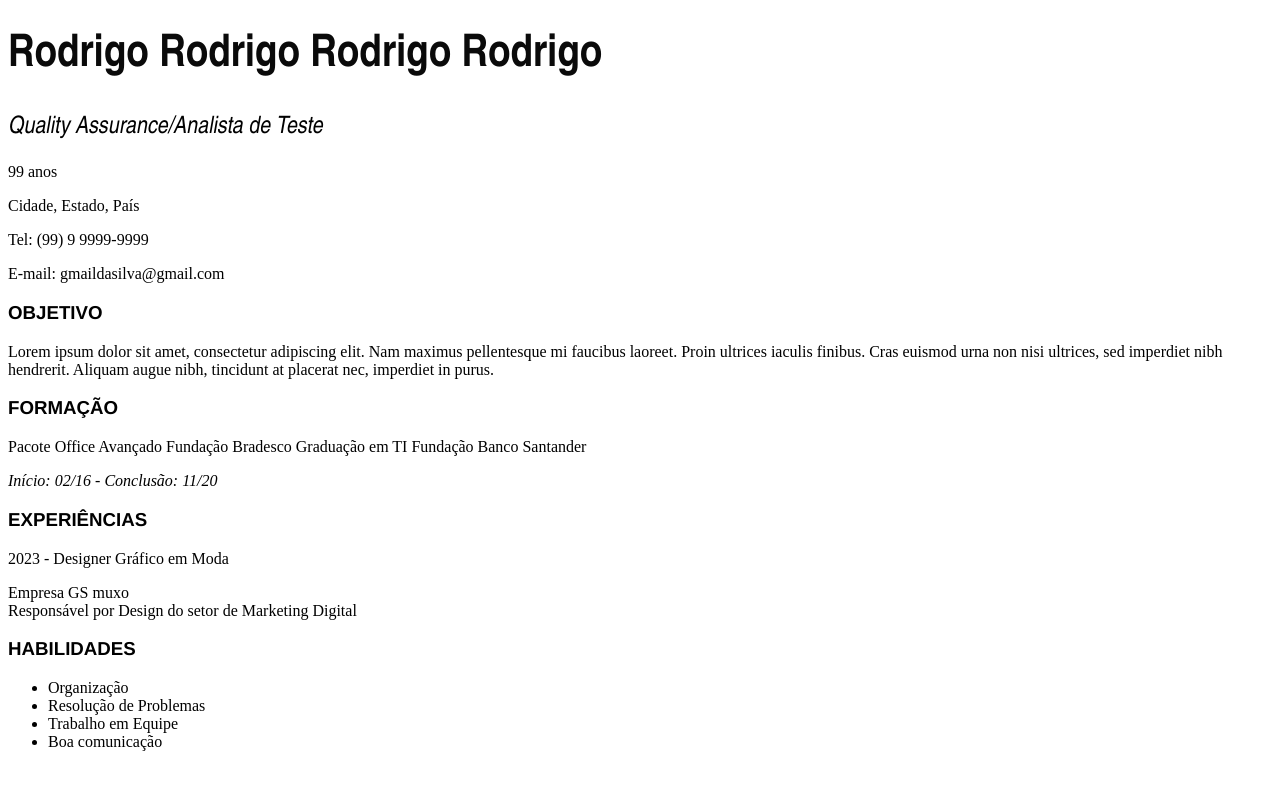
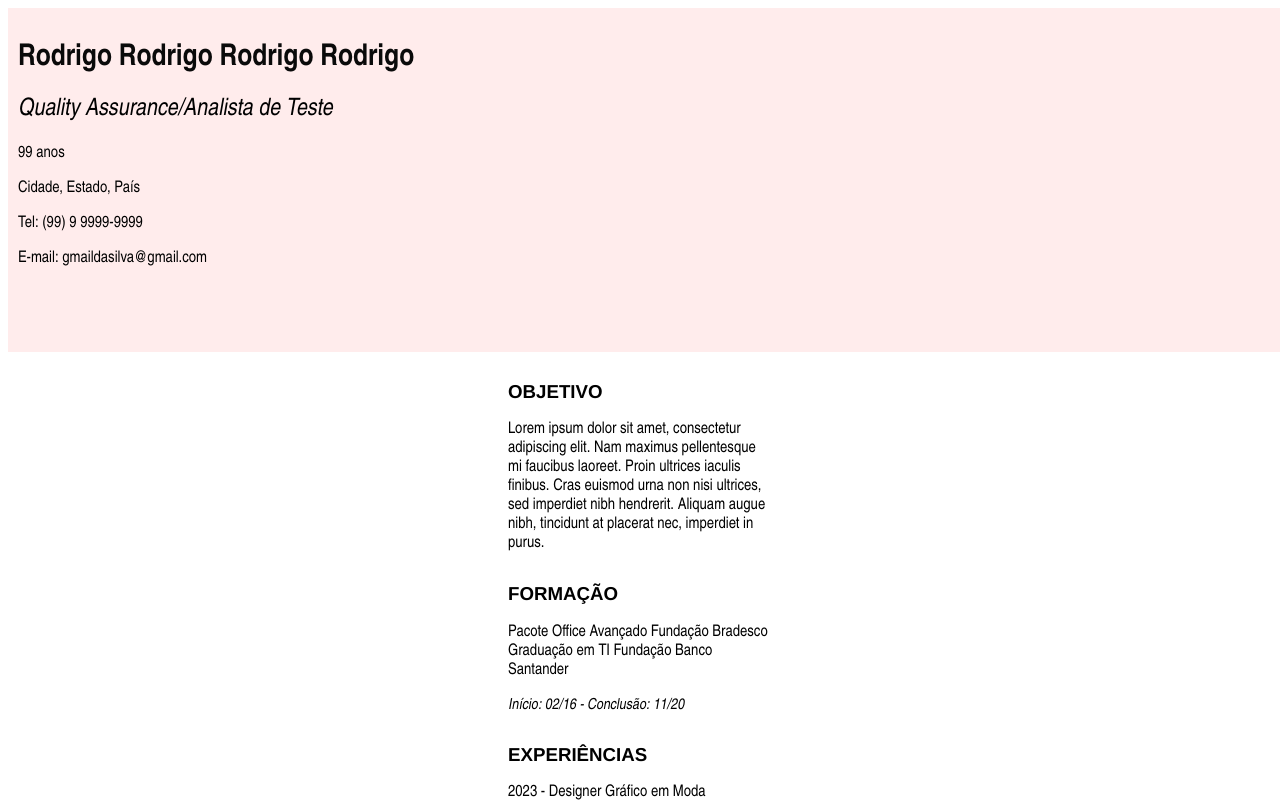
Before and after one commit to GitRodri/hello-world-rodrigo, a plain HTML site: page index.html in a window 1280 px wide. Shown: the top 806 px of the page. Drawn offline with Linux system fonts and the light colour scheme.

Commit message:
Adiciona padrão de texto e modulação melhorada

```diff
--- a/intro.css
+++ b/intro.css
@@ -1,7 +1,15 @@
+.Info {
+    background-color: #ffecec;
+    width: 100%;
+    height: 320px;
+    padding: 12px 10px;
+
+}
+
 h1 {
     font-family:'Franklin Gothic Bold', 'Arial Narrow', Arial, sans-serif;
-    font-size: 45px;
-    color: rgb(10, 10, 10);
+    font-size: 30px;
+    color: #0a0a0a;
 }
 
 h2 {
@@ -10,7 +18,32 @@ h2 {
     font-weight: normal;
 }
 
-h3 {
+.t3 {
     font-family: 'Franklin Gothic Medium', 'Arial Narrow', Arial, sans-serif;
+    color: black;
+    padding: 10px 500px 0px 500px;
 
 }
+
+.texto {
+    font-family: 'Montserrat', 'Arial Narrow', Arial, sans-serif;
+    font-weight: normal;
+
+}
+
+.LineText {
+    padding: 0px 500px 0px 500px;
+}
+
+.complemento {
+    font-family: 'Montserrat', 'Arial Narrow', Arial, sans-serif;
+    font-size: 95%;
+    padding: 0px 500px 0px 500px;
+}
+
+.Skills {
+    background-color: #ffecec;
+    width: 100%;
+    height: 150px;
+
+}
```
